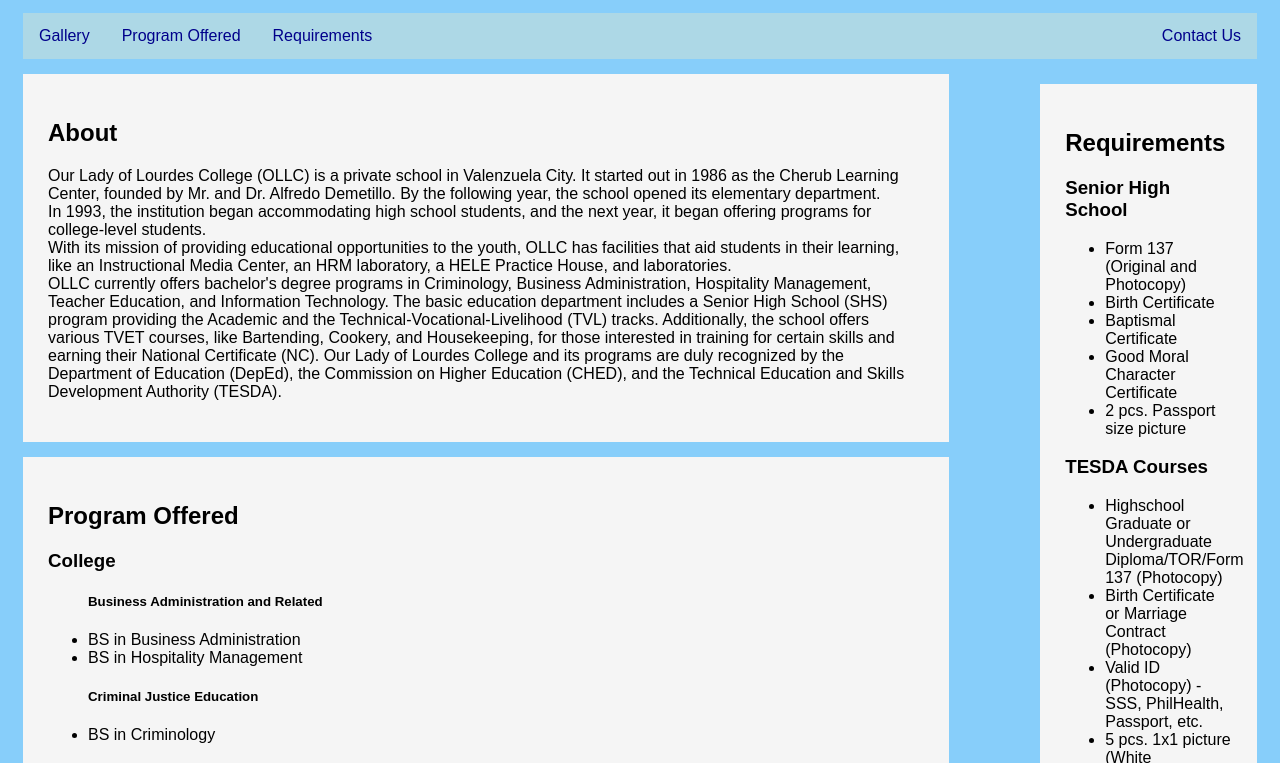
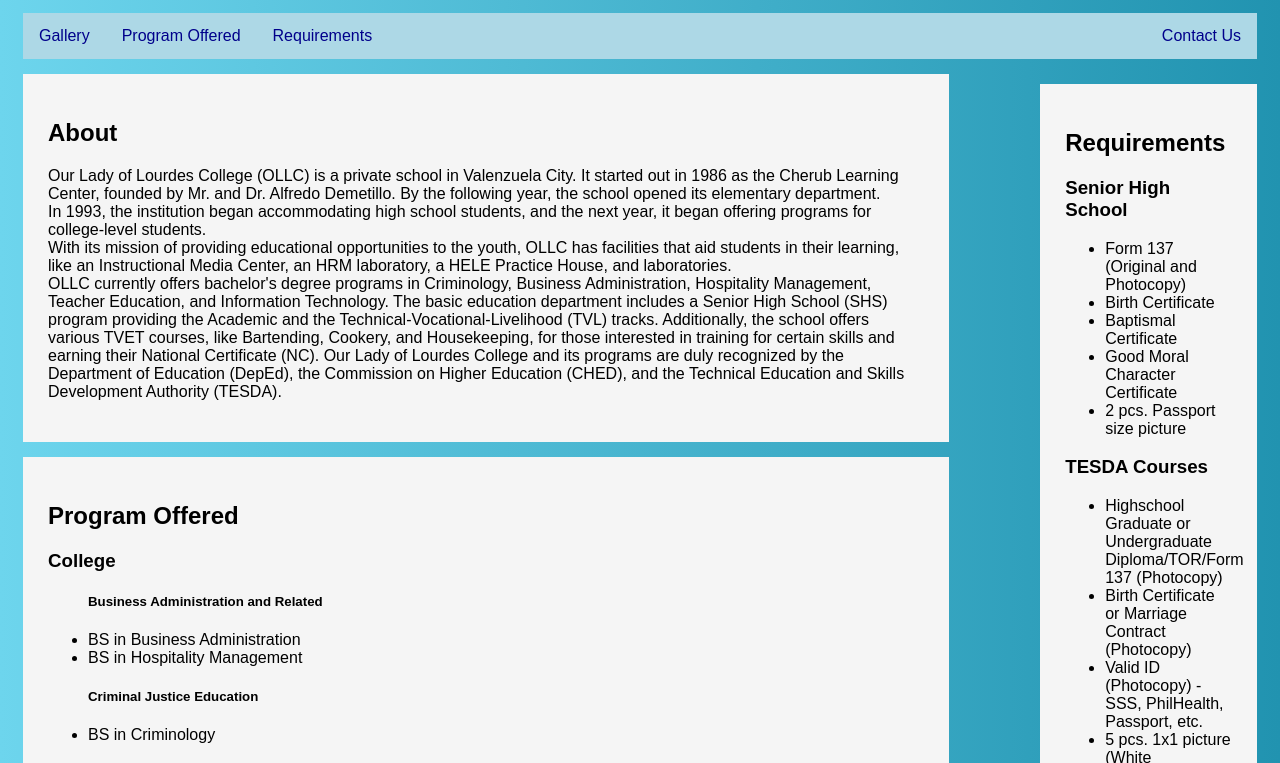
Before and after one commit to peanutsphinx/ollc.github.io, a plain HTML site: page index.html in a window 1280 px wide. Shown: the part 448-1211 px from the top of the page. Drawn offline with Linux system fonts and the light colour scheme.

Commit message:
Add files via upload

```diff
--- a/res/style.css
+++ b/res/style.css
@@ -5,7 +5,9 @@
 body {
     font-family: Arial, Helvetica, sans-serif;
     padding: 15px;
-    background:lightskyblue;
+    background: #2193b0;  /* fallback for old browsers */
+    background: -webkit-linear-gradient(to right, #6dd5ed, #2193b0);  /* Chrome 10-25, Safari 5.1-6 */
+    background: linear-gradient(to right, #6dd5ed, #2193b0); /* W3C, IE 10+/ Edge, Firefox 16+, Chrome 26+, Opera 12+, Safari 7+ */
 }
 
 /* For header */
```
